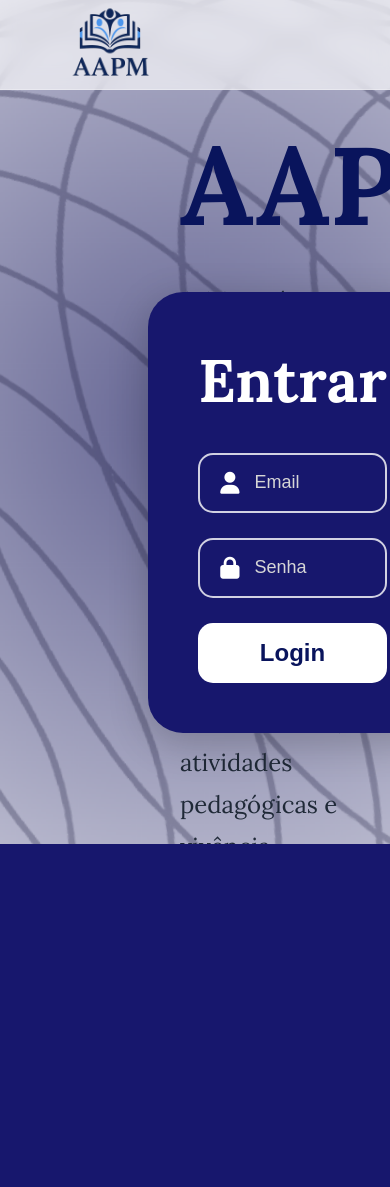
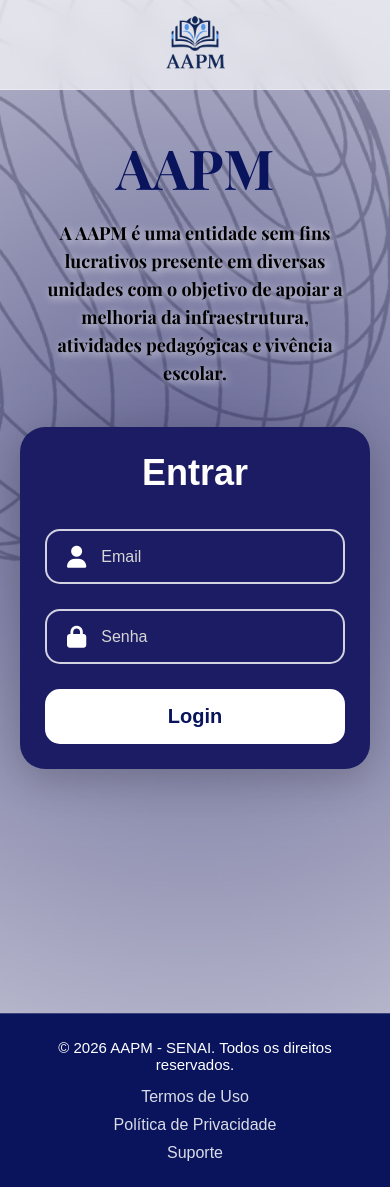
Before and after one commit to kazukiwi/Projeto-AAPM-Harity, a FastAPI app: page / in a window 390 px wide. Before the commit the page ends 844 px from the top, so only its background shows below. Run offline with FastAPI, Linux system fonts and the light colour scheme.

Commit message:
altera fontes e estrutura do template index.html; adiciona rodapé e ajusta estilos no index.css

```diff
--- a/app/static/css/index.css
+++ b/app/static/css/index.css
@@ -9,14 +9,11 @@
 }
 
 body{
-    font-family: "Lora", serif;
-    overflow: hidden;
+    font-family: "Playfair Display", serif;
+    overflow-x: hidden;
+    overflow-y: auto;
 }
 
-
-/* =========================
-   FUNDO
-========================= */
 /* =========================
    NAVBAR
 ========================= */
@@ -24,67 +21,52 @@ body{
 .navbar{
     width: 100%;
     height: 90px;
-
     background: rgba(255,255,255,0.65);
-
     backdrop-filter: blur(10px);
-
     display: flex;
     justify-content: flex-start;
     align-items: center;
-
     padding-left: 20px;
-
     position: relative;
     z-index: 20;
-
     border-bottom: 1px solid rgba(255,255,255,0.3);
 }
 
-/* LOGO */
-
 .navbar-logo{
     width: 180px;
-
     object-fit: contain;
-
     transition: 0.3s;
 }
-
-
-
-/* EFEITO */
 
 .navbar-logo:hover{
     transform: scale(1.03);
 }
+
+/* =========================
+   FUNDO
+========================= */
+
 .background{
     width: 100%;
-    height: 100vh;
+    min-height: 120vh;
 
-    /* Adiciona a imagem JUNTO com o gradiente (a imagem fica por cima) */
-    background: url('/app/static/img/fundo.png') no-repeat center center / cover,
-                linear-gradient(135deg, #c7c4e8, #b4b0df, #c9c7ea);
+    background:
+        url('/static/img/fundo.png') no-repeat center center / cover,
+        linear-gradient(135deg, #c7c4e8, #b4b0df, #c9c7ea);
 
     position: relative;
-
     overflow: hidden;
 }
-
-
-
 
 /* =========================
    CIRCULO GIRANDO
 ========================= */
+
 .rotating-circle{
     position: absolute;
-
     width: 1300px;
-
     left: -450px;
     top: -100px;
-
     opacity: 0.25;
 
     filter:
@@ -97,26 +79,18 @@ body{
         brightness(45%)
         contrast(115%);
 
-    /* DIMINUA ESTE VALOR: quanto menor o tempo, mais rápido ele gira */
     animation: rotateCircle 30s linear infinite;
-
     z-index: 1;
 }
 
-
-/* ANIMAÇÃO */
-
 @keyframes rotateCircle{
-
     from{
         transform: rotate(0deg);
     }
-
     to{
         transform: rotate(360deg);
     }
 }
-
 
 /* =========================
    CONTAINER
@@ -124,14 +98,11 @@ body{
 
 .container{
     width: 100%;
-    height: 100vh;
-
+    min-height: 100vh;
     display: flex;
-
     position: relative;
     z-index: 5;
 }
-
 
 /* =========================
    ESQUERDA
@@ -139,15 +110,11 @@ body{
 
 .left{
     width: 50%;
-
     display: flex;
     flex-direction: column;
-
     justify-content: center;
     align-items: flex-start;
-
     padding-left: 180px;
-
     position: relative;
     z-index: 5;
 }
@@ -155,23 +122,19 @@ body{
 .logo-text{
     font-size: 110px;
     color: #09145c;
-
-    margin-bottom: 25px;
-
+    margin-bottom: 30px;
     font-weight: bold;
 }
 
 .left p{
     max-width: 520px;
-
     text-align: left;
-
-    font-size: 24px;
-    line-height: 42px;
-
-    color: #1f2937;
+    font-size: 26px;
+    line-height: 46px;
+    color: #000;
+    font-weight: 600;
+    text-shadow: 2px 2px 8px rgba(255,255,255,0.8);
 }
-
 
 /* =========================
    DIREITA
@@ -179,12 +142,10 @@ body{
 
 .right{
     width: 50%;
-
     display: flex;
     justify-content: center;
     align-items: center;
 }
-
 
 /* =========================
    CARD LOGIN
@@ -192,44 +153,34 @@ body{
 
 .login-card{
     width: 430px;
-
-    background: #17176d;
-
+    background: #1c1c64;
     padding: 50px;
-
     border-radius: 35px;
-
     box-shadow: 0 10px 40px rgba(0,0,0,0.2);
-
     animation: aparecer 1s ease;
-
     position: relative;
     z-index: 10;
 }
 
-
 @keyframes aparecer{
-
     from{
         opacity: 0;
         transform: translateY(30px);
     }
 
     to{
-        opacity: 0.35;
+        opacity: 1;
         transform: translateY(0);
     }
 }
 
-
 .login-card h1{
     color: white;
-
     font-size: 60px;
-
     margin-bottom: 35px;
+    font-family: Arial, Helvetica, sans-serif;
+    font-weight: bold;
 }
-
 
 /* =========================
    INPUTS
@@ -238,16 +189,11 @@ body{
 .input-box{
     width: 100%;
     height: 60px;
-
     border: 2px solid rgba(255,255,255,0.8);
-
     border-radius: 15px;
-
     display: flex;
     align-items: center;
-
     padding: 0 20px;
-
     margin-bottom: 25px;
 }
 
@@ -258,13 +204,10 @@ body{
 
 .input-box input{
     width: 100%;
-
     background: transparent;
     border: none;
     outline: none;
-
     margin-left: 15px;
-
     color: white;
     font-size: 18px;
 }
@@ -273,7 +216,6 @@ body{
     color: #d6d6d6;
 }
 
-
 /* =========================
    BOTÃO
 ========================= */
@@ -281,22 +223,195 @@ body{
 button{
     width: 100%;
     height: 60px;
-
     border: none;
     border-radius: 15px;
-
     background-color: white;
-
     color: #09145c;
-
     font-size: 24px;
     font-weight: bold;
-
     cursor: pointer;
-
     transition: 0.3s;
 }
 
 button:hover{
     transform: scale(1.03);
 }
+
+/* =========================
+   RODAPÉ
+========================= */
+
+.main-footer{
+    width: 100%;
+    background: #09145c;
+    color: white;
+    padding: 25px 40px;
+    border-top: 1px solid rgba(255,255,255,0.2);
+}
+
+.footer-content{
+    max-width: 1400px;
+    margin: 0 auto;
+    display: flex;
+    justify-content: space-between;
+    align-items: center;
+    flex-wrap: wrap;
+}
+
+.footer-content p{
+    font-family: Arial, Helvetica, sans-serif;
+    font-size: 15px;
+}
+
+.footer-links{
+    display: flex;
+    gap: 25px;
+}
+
+.footer-links a{
+    color: rgba(255,255,255,0.85);
+    text-decoration: none;
+    font-family: Arial, Helvetica, sans-serif;
+    transition: 0.3s;
+}
+
+.footer-links a:hover{
+    color: white;
+}
+
+/* =========================
+   RESPONSIVIDADE
+========================= */
+
+@media (max-width: 1024px){
+
+    .left{
+        padding-left: 80px;
+    }
+
+    .logo-text{
+        font-size: 80px;
+    }
+
+    .left p{
+        font-size: 22px;
+        line-height: 36px;
+        max-width: 400px;
+    }
+
+    .login-card{
+        width: 380px;
+        padding: 40px;
+    }
+
+}
+
+@media (max-width: 768px){
+
+    .container{
+        flex-direction: column;
+        justify-content: center;
+        align-items: center;
+        padding: 40px 20px;
+        gap: 40px;
+        min-height: auto;
+    }
+
+    .left,
+    .right{
+        width: 100%;
+        padding: 0;
+        text-align: center;
+        align-items: center;
+    }
+
+    .logo-text{
+        font-size: 70px;
+        margin-bottom: 15px;
+    }
+
+    .left p{
+        max-width: 90%;
+        font-size: 20px;
+        line-height: 32px;
+        text-align: center;
+    }
+
+    .login-card{
+        width: 100%;
+        max-width: 400px;
+        padding: 35px;
+    }
+
+    .login-card h1{
+        font-size: 45px;
+    }
+
+    .rotating-circle{
+        width: 900px;
+        left: -350px;
+        top: -150px;
+    }
+
+    .footer-content{
+        flex-direction: column;
+        gap: 15px;
+        text-align: center;
+    }
+
+}
+
+@media (max-width: 480px){
+
+    .navbar{
+        justify-content: center;
+        padding-left: 0;
+    }
+
+    .navbar-logo{
+        width: 140px;
+    }
+
+    .logo-text{
+        font-size: 55px;
+    }
+
+    .left p{
+        font-size: 18px;
+        line-height: 28px;
+    }
+
+    .login-card{
+        padding: 25px;
+        border-radius: 25px;
+    }
+
+    .login-card h1{
+        font-size: 36px;
+    }
+
+    .input-box{
+        height: 55px;
+    }
+
+    .input-box input{
+        font-size: 16px;
+    }
+
+    button{
+        height: 55px;
+        font-size: 20px;
+    }
+
+    .footer-links{
+        flex-direction: column;
+        gap: 10px;
+    }
+
+    .rotating-circle{
+        width: 700px;
+        left: -280px;
+        top: -120px;
+    }
+
+}
--- a/app/templates/index.html
+++ b/app/templates/index.html
@@ -15,7 +15,7 @@
 
     <link rel="preconnect" href="https://fonts.googleapis.com">
     <link rel="preconnect" href="https://fonts.gstatic.com" crossorigin>
-    <link href="https://fonts.googleapis.com/css2?family=Lora:ital,wght@0,400..700;1,400..700&display=swap" rel="stylesheet">
+    <link href="https://fonts.googleapis.com/css2?family=Playfair+Display:wght@400;700;900&display=swap" rel="stylesheet">
 
     <!-- ICONES -->
     <link
@@ -34,23 +34,16 @@
             alt=""
             class="rotating-circle"
         >
+
         <header>
-
             <nav class="navbar">
-
                 <img
                     src="/static/img/logo.png"
                     alt="Logo AAPM"
                     class="navbar-logo"
                 >
-
-
             </nav>
-
         </header>
-
-
-
 
         <!-- CONTEÚDO -->
         <main class="container">
@@ -71,14 +64,12 @@
 
             </section>
 
-
             <!-- DIREITA -->
             <section class="right">
 
                 <div class="login-card">
 
                     <h1>Entrar</h1>
-
 
                     <div class="input-box">
 
@@ -91,7 +82,6 @@
 
                     </div>
 
-
                     <div class="input-box">
 
                         <i class="fa-solid fa-lock"></i>
@@ -102,7 +92,6 @@
                         >
 
                     </div>
-
 
                     <button>
                         Login
@@ -116,5 +105,20 @@
 
     </div>
 
+    <!-- RODAPÉ -->
+    <footer class="main-footer">
+        <div class="footer-content">
+
+            <p>&copy; 2026 AAPM - SENAI. Todos os direitos reservados.</p>
+
+            <div class="footer-links">
+                <a href="#">Termos de Uso</a>
+                <a href="#">Política de Privacidade</a>
+                <a href="#">Suporte</a>
+            </div>
+
+        </div>
+    </footer>
+
 </body>
 </html>
```
Lines whose indentation alone changed are shown as unchanged.
